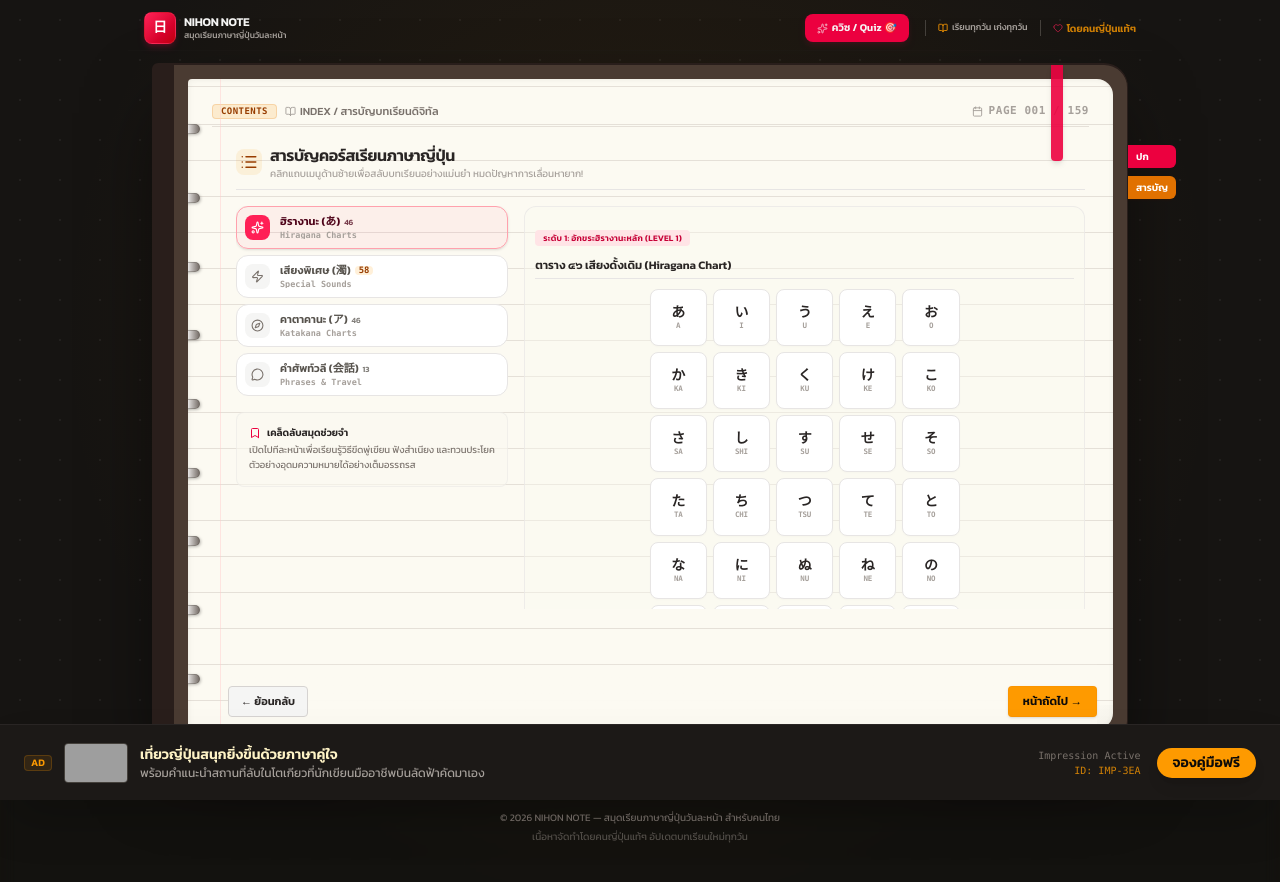
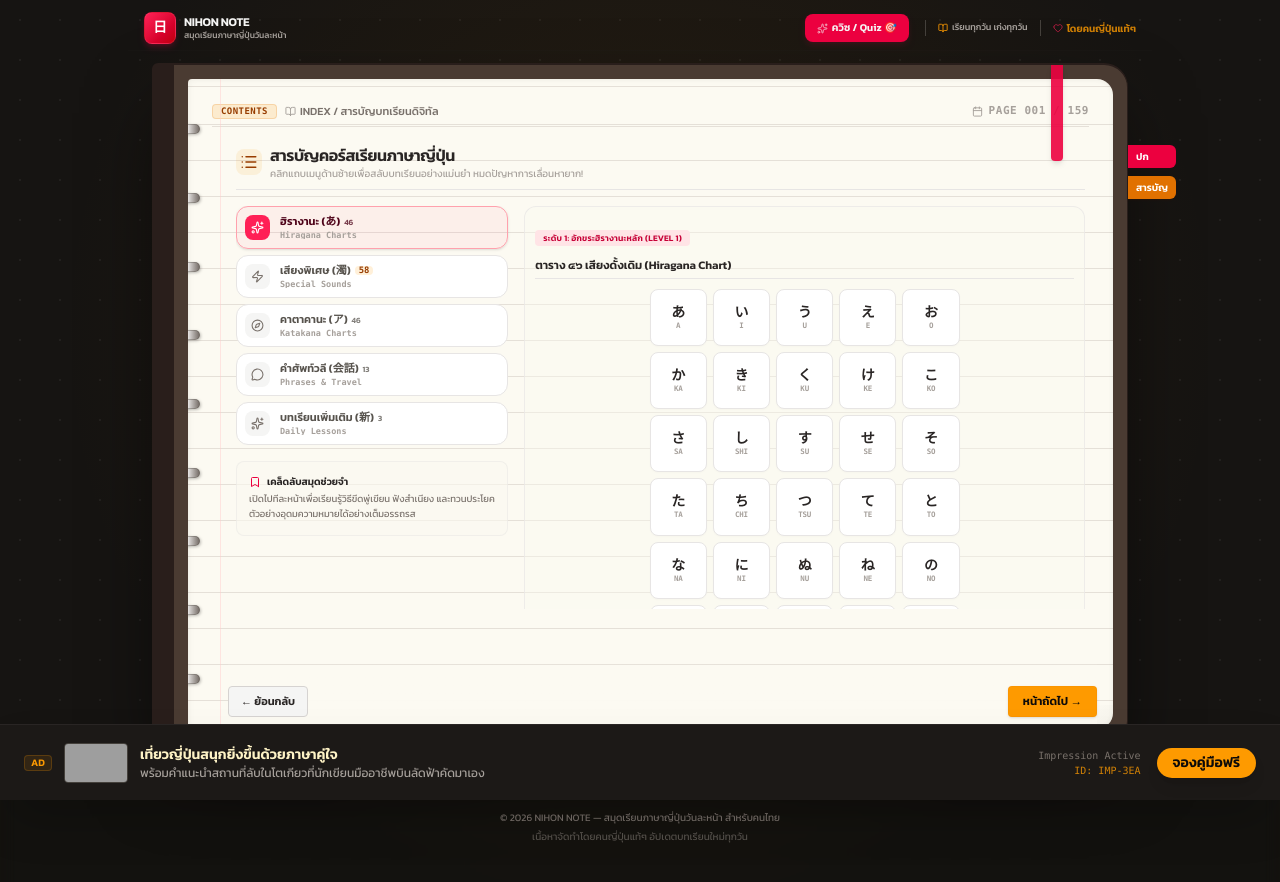
Before and after one commit to trend9/thai-note, a React (Vite) app: page /contents in a window 1280 px wide. Shown: the top 882 px of the page. Built offline with nearby package versions, Linux system fonts and the light colour scheme; grey boxes are pictures that could not be loaded.

Commit message:
feat: add additional lessons tab to contents page and remove [skip ci] from workflow to trigger vercel build

```diff
--- a/src/components/ContentsPage.tsx
+++ b/src/components/ContentsPage.tsx
@@ -10,7 +10,7 @@ export default function ContentsPage() {
   const [touchStartX, setTouchStartX] = useState<number | null>(null);
 
   // Tab States
-  const [activeTab, setActiveTab] = useState<"hiragana" | "special" | "katakana" | "phrases">("hiragana");
+  const [activeTab, setActiveTab] = useState<"hiragana" | "special" | "katakana" | "phrases" | "daily">("hiragana");
   const [specialTab, setSpecialTab] = useState<"dakuon" | "handakuon" | "yoon">("dakuon");
 
   // 46 Basic Hiragana arranged in traditional Gojūon (5x11 Matrix)
@@ -84,6 +84,22 @@ export default function ContentsPage() {
   ).length;
 
   const countPhrases = level2Ids.length + level3Ids.length + level5Ids.length;
+
+  // Predefined IDs in standard charts
+  const predefinedIds = [
+    ...gojuonMatrix.flat(),
+    ...katakanaGojuonMatrix.flat(),
+    ...dakuonMatrix.flat(),
+    ...handakuonMatrix.flat(),
+    ...yoonMatrix.flat(),
+    ...level2Ids,
+    ...level3Ids,
+    ...level5Ids,
+    62
+  ].filter((id): id is number => id !== null);
+
+  // Daily lessons (those generated and compiled but not part of standard charts)
+  const dailyLessons = lessonsData.filter((l) => !predefinedIds.includes(l.id));
 
   // Sync page title & description with browser during client-side navigation
   useEffect(() => {
@@ -307,6 +323,28 @@ export default function ContentsPage() {
                       <span className="text-[8px] opacity-75">{countPhrases}</span>
                     </div>
                     <div className="text-[8.5px] font-mono text-stone-400 font-bold leading-none mt-0.5">Phrases & Travel</div>
+                  </div>
+                </button>
+
+                {/* 5. Daily Lessons Tab */}
+                <button
+                  onClick={() => setActiveTab("daily")}
+                  className={`flex-1 lg:flex-none text-left flex items-center gap-2.5 p-2 rounded-xl border transition-all cursor-pointer ${
+                    activeTab === "daily"
+                      ? "bg-[#b91c1c]/5 border-[#b91c1c]/30 shadow-sm text-[#b91c1c] font-bold"
+                      : "bg-white hover:bg-stone-50 border-stone-200 text-stone-600 hover:text-stone-800"
+                  }`}
+                  id="tab-daily"
+                >
+                  <div className={`p-1.5 rounded-lg flex-shrink-0 ${activeTab === "daily" ? "bg-[#b91c1c] text-white" : "bg-stone-100 text-stone-500"}`}>
+                    <Sparkles size={13} />
+                  </div>
+                  <div className="truncate text-left leading-tight">
+                    <div className="text-[11px] font-extrabold flex items-center gap-1">
+                      <span>บทเรียนเพิ่มเติม (新)</span>
+                      <span className="text-[8px] opacity-75">{dailyLessons.length}</span>
+                    </div>
+                    <div className="text-[8.5px] font-mono text-stone-400 font-bold leading-none mt-0.5">Daily Lessons</div>
                   </div>
                 </button>
 
@@ -636,6 +674,60 @@ export default function ContentsPage() {
                     </motion.div>
                   )}
 
+                  {/* TAB 5: DAILY LESSONS */}
+                  {activeTab === "daily" && (
+                    <motion.div
+                      key="daily"
+                      initial={{ opacity: 0, y: 10 }}
+                      animate={{ opacity: 1, y: 0 }}
+                      exit={{ opacity: 0, y: -10 }}
+                      transition={{ duration: 0.15 }}
+                      className="bg-[#fbf9f0]/40 rounded-xl p-3 border border-stone-200/70 h-full flex flex-col justify-start"
+                    >
+                      <div className="text-left border-b border-stone-200 pb-1.5 mb-2.5 flex-shrink-0">
+                        <span className="px-2 py-0.5 rounded text-[8.5px] font-extrabold tracking-wide uppercase bg-red-100 text-[#b91c1c] font-sans">
+                          บทเรียนรายวันเพิ่มเติม (Daily Extra Lessons)
+                        </span>
+                        <h3 className="text-[11.5px] font-extrabold text-stone-850 font-sans leading-tight mt-0.5">
+                          เรียนรู้ประโยคและบทสนทนาอัปเดตใหม่ทุกวันเพื่อยกระดับทักษะ
+                        </h3>
+                      </div>
+
+                      <div className="space-y-3.5 overflow-y-auto max-h-[350px] pr-1 pb-1" id="daily-scroll-area">
+                        {dailyLessons.length === 0 ? (
+                          <div className="text-stone-400 text-xs py-8 text-center font-sans">
+                            ยังไม่มีบทเรียนเพิ่มเติมในขณะนี้ ติดตามอัปเดตได้เร็วๆ นี้!
+                          </div>
+                        ) : (
+                          <div className="grid grid-cols-1 md:grid-cols-2 gap-1.5">
+                            {dailyLessons.map((lesson) => (
+                              <Link
+                                key={lesson.id}
+                                to={`/lesson/${lesson.id}`}
+                                className="group flex items-center justify-between p-1.5 px-2.5 rounded-lg bg-white hover:bg-[#fffae8]/60 border border-stone-200 hover:border-red-400 shadow-[0_1px_2px_rgba(0,0,0,0.01)] transition-all"
+                              >
+                                <div className="flex items-center gap-1.5 overflow-hidden text-left leading-none">
+                                  <span className="flex-shrink-0 w-4 h-4 flex items-center justify-center rounded bg-stone-100 text-[#b91c1c] text-[8.5px] font-bold font-mono">
+                                    {lesson.id}
+                                  </span>
+                                  <div className="overflow-hidden leading-tight">
+                                    <div className="text-[10px] md:text-[10.5px] font-black text-stone-800 group-hover:text-[#b91c1c] truncate">
+                                      {lesson.title_ja}
+                                    </div>
+                                    <div className="text-[8.5px] text-stone-400 font-sans truncate mt-0.5">
+                                      {lesson.title_th}
+                                    </div>
+                                  </div>
+                                </div>
+                                <ArrowRight size={10} className="text-stone-300 group-hover:text-[#b91c1c] transform group-hover:translate-x-0.5 transition-all flex-shrink-0 mb-0.5" />
+                              </Link>
+                            ))}
+                          </div>
+                        )}
+                      </div>
+                    </motion.div>
+                  )}
+
                 </AnimatePresence>
               </div>
 
```
